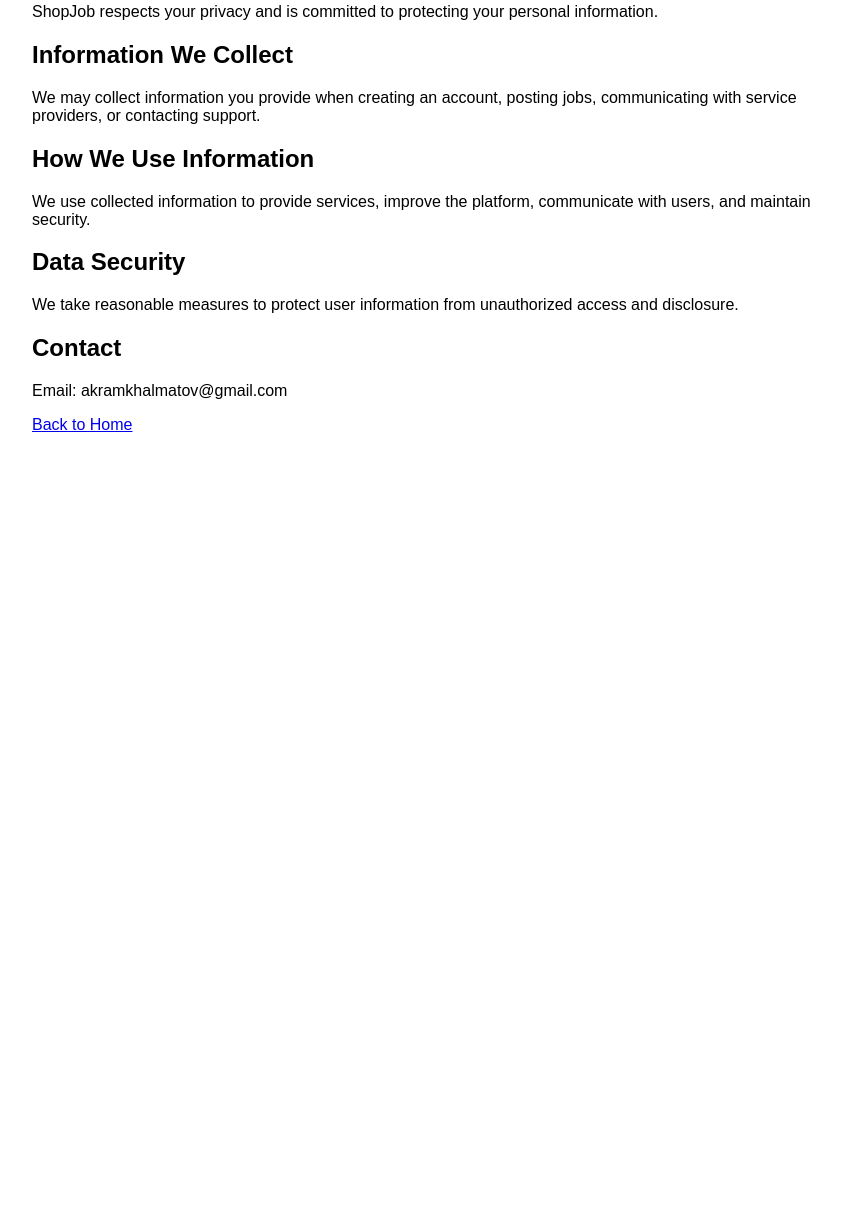
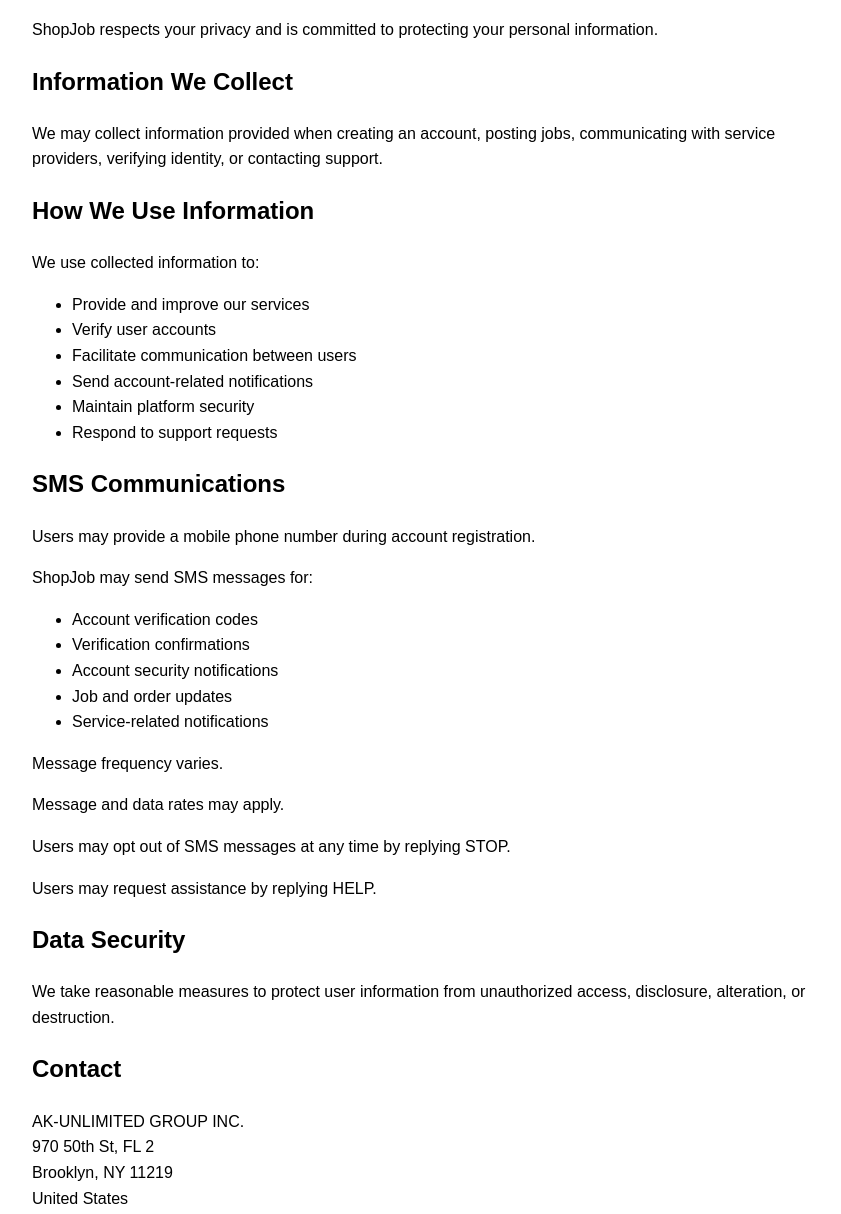
Before and after one commit to akramkhalmatov/shopjob-site, a plain HTML site: page privacy.html in a window 1280 px wide. Shown: the part 137-1351 px from the top of the page, without its empty margins (208-1049 px from the left). Before the commit the page ends 800 px from the top, so only its background shows below. Drawn offline with Linux system fonts and the light colour scheme.

Commit message:
Update privacy.html

```diff
--- a/privacy.html
+++ b/privacy.html
@@ -1,29 +1,97 @@
 <!DOCTYPE html>
+
 <html lang="en">
 <head>
 <meta charset="UTF-8">
 <meta name="viewport" content="width=device-width, initial-scale=1.0">
 <title>Privacy Policy - ShopJob</title>
 </head>
-<body style="font-family: Arial; max-width: 800px; margin: 40px auto; padding: 20px;">
+
+<body style="font-family: Arial; max-width: 800px; margin: 40px auto; padding: 20px; line-height: 1.6;">
 
 <h1>Privacy Policy</h1>
 
-<p>ShopJob respects your privacy and is committed to protecting your personal information.</p>
+<p>
+ShopJob respects your privacy and is committed to protecting your personal information.
+</p>
 
 <h2>Information We Collect</h2>
-<p>We may collect information you provide when creating an account, posting jobs, communicating with service providers, or contacting support.</p>
+
+<p>
+We may collect information provided when creating an account, posting jobs, communicating with service providers, verifying identity, or contacting support.
+</p>
 
 <h2>How We Use Information</h2>
-<p>We use collected information to provide services, improve the platform, communicate with users, and maintain security.</p>
+
+<p>
+We use collected information to:
+</p>
+
+<ul>
+<li>Provide and improve our services</li>
+<li>Verify user accounts</li>
+<li>Facilitate communication between users</li>
+<li>Send account-related notifications</li>
+<li>Maintain platform security</li>
+<li>Respond to support requests</li>
+</ul>
+
+<h2>SMS Communications</h2>
+
+<p>
+Users may provide a mobile phone number during account registration.
+</p>
+
+<p>
+ShopJob may send SMS messages for:
+</p>
+
+<ul>
+<li>Account verification codes</li>
+<li>Verification confirmations</li>
+<li>Account security notifications</li>
+<li>Job and order updates</li>
+<li>Service-related notifications</li>
+</ul>
+
+<p>
+Message frequency varies.
+</p>
+
+<p>
+Message and data rates may apply.
+</p>
+
+<p>
+Users may opt out of SMS messages at any time by replying STOP.
+</p>
+
+<p>
+Users may request assistance by replying HELP.
+</p>
 
 <h2>Data Security</h2>
-<p>We take reasonable measures to protect user information from unauthorized access and disclosure.</p>
+
+<p>
+We take reasonable measures to protect user information from unauthorized access, disclosure, alteration, or destruction.
+</p>
 
 <h2>Contact</h2>
-<p>Email: akramkhalmatov@gmail.com</p>
 
-<p><a href="index.html">Back to Home</a></p>
+<p>
+AK-UNLIMITED GROUP INC.<br>
+970 50th St, FL 2<br>
+Brooklyn, NY 11219<br>
+United States
+</p>
+
+<p>
+Email: akramkhalmatov@gmail.com
+</p>
+
+<p>
+<a href="index.html">Back to Home</a>
+</p>
 
 </body>
 </html>
```
